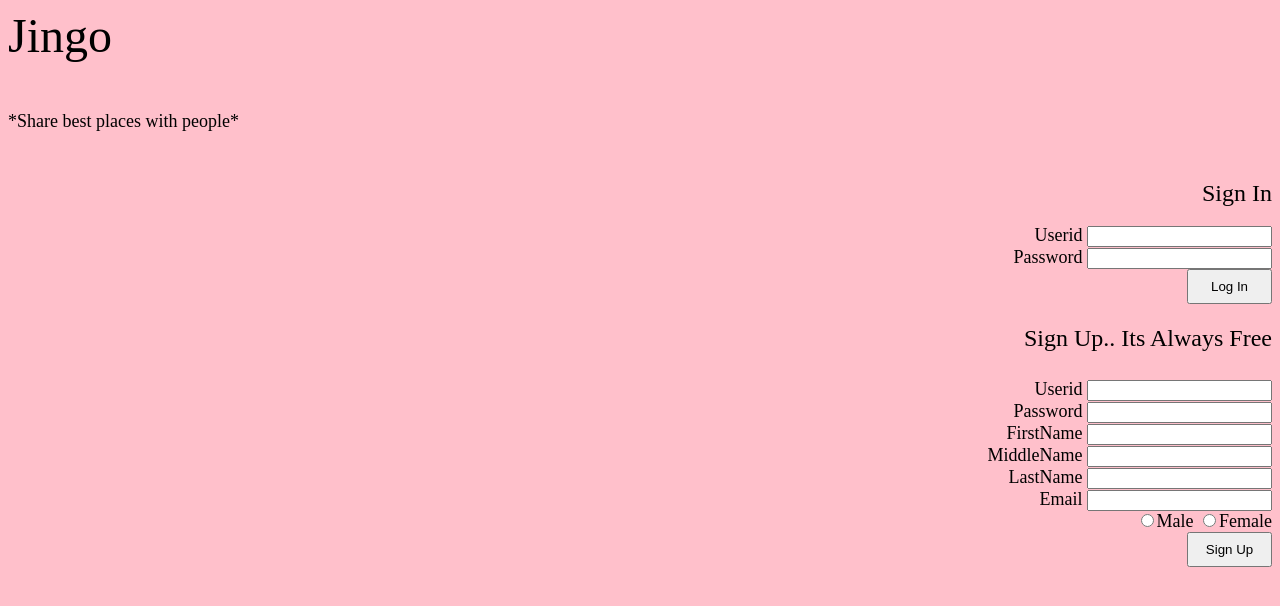
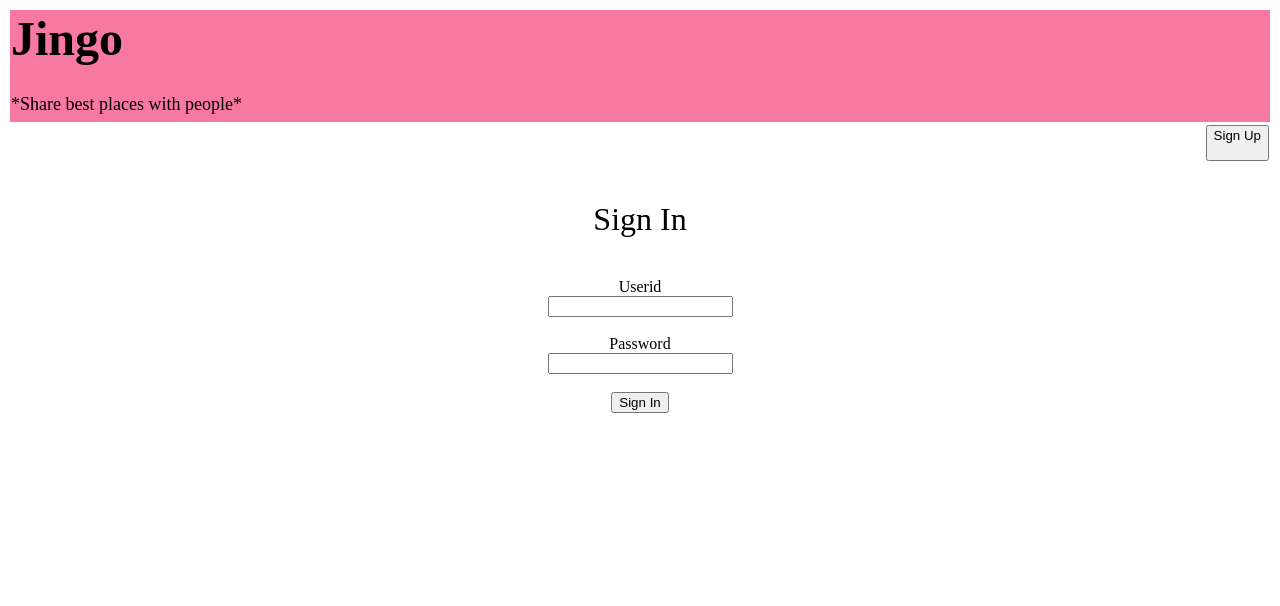
Before and after one commit to dludaya09/Jigo, a PHP site: page /jingo/Login.php in a window 1280 px wide. Shown: the top 606 px of the page. Run offline with PHP 8.4, Linux system fonts and the light colour scheme.

Commit message:
Update Login.php

```diff
--- a/Login.php
+++ b/Login.php
@@ -1,31 +1,98 @@
+<!DOCTYPE html>
+
 <html>
 <head>
+    <title></title>
 </head>
-<body bgcolor="pink">
-<font size="10" face="brush script mt""> Jingo<br>
-<p align="left"><font size="4" face="century gothic">*Share best places with people*</p>
-<form>
-<p align="right"><font size="5" face="tempus sans itc">Sign In</p>
-<p1 align="right"><font size="4" face="century gothic"></p1>
-<div style="float: right; text-align: right; vertical-align:middle;">
-Userid <input type="text" name="userid"><br>
-Password <input type="text" name="password"><br>
-<button style="width:85; height:35">Log In</button><br><br>
-<p2 align="right"><font size="5" face="tempus sans itc">Sign Up.. Its Always Free</p2><br><br>
-<p3 align="right"><font size="4" face="century gothic"></p3>
-<div style="float: right; text-align: right; vertical-align:middle;">
-Userid <input type="text" name="userid"><br>
-Password <input type="text" name="password"><br>
-FirstName <input type="text" name="firstname"><br>
-MiddleName <input type="text" name="middlename"><br>
-LastName <input type="text" name="lastname"><br>
-Email <input type="text" name="mailid"><br>
-<input type="radio" name="Gender" value="male">Male
-<input type="radio" name="Gender" value="female">Female<br>
-<button style="width:85; height:35">Sign Up</button><br><br>
-</div>
-</form>
-<div align="left"> </div>
-</font>
+
+<body>
+    <?php
+
+        if($_GET) {
+
+                if($_GET['not_found'] == 1) {
+    ?>
+    <script type="text/javascript">
+  			alert('Not Found user') ;
+    </script>
+
+    	<?php } } ?>
+
+    <form action="login.php" method="post">
+
+        <?php
+
+        $database='jingo';
+        $user='root';
+        $password='';
+        $mysqli =new mysqli("localhost",$user,$password,$database);
+
+        if (mysqli_connect_errno()) {
+
+               printf("Connect failed: %s\n", mysqli_connect_error());
+               exit();
+        }
+
+        if($_POST) {
+
+        	$userid=$_POST['userid'];
+
+        	$pwd=$_POST['password'];
+            $sql="SELECT userid, password FROM user WHERE userid='$userid' AND password='$pwd'";
+
+        	$result=($mysqli->query($sql));
+        	if($result->num_rows == 1) {
+        		header('Location:Search.php?num_rows=1');
+        	}else{
+        		header('Location:login.php?not_found=1') ;
+        	}
+        }
+
+        if($_GET) {
+
+        	$not_found = $_GET['not_found'];
+        }
+
+        ?>
+
+        <table align="left">
+           <tr>
+                <td bgcolor="#F778A1" width="2000" height="100"><font size="10"
+
+                face="brush script mt"><b> Jingo</b><br><font size="4" face="century gothic">*Share best places with people*
+            </tr></font>
+
+            <tr align="right">
+                <td><button onclick="Signup()" style="width:75; height:35"value="Sign Up">Sign Up<br>
+                <br></button></td>
+            </tr>
+
+            <tr align="center">
+                <td><br>
+                <br>
+                <font size="6" face="tempus sans itc">Sign In</font>
+                </td>
+            </tr>
+            <font size="4" face="century gothic">
+            <tr align="center">
+                <td><br>
+                <br>
+                Userid<br>
+                <input name="userid" type="text"><br>
+                <br>
+                Password<br>
+                <input name="password" type="password"><br>
+                <br>
+                <input value="Sign In" type="submit"></td>
+            </font>
+            </tr>
+        </table>
+
+    <script type="text/javascript">
+		function Signup(){
+    			window.open("http://localhost/jingo/jingo/signup.php");
+    		}
+    </script>
+    </form>
 </body>
 </html>
```
